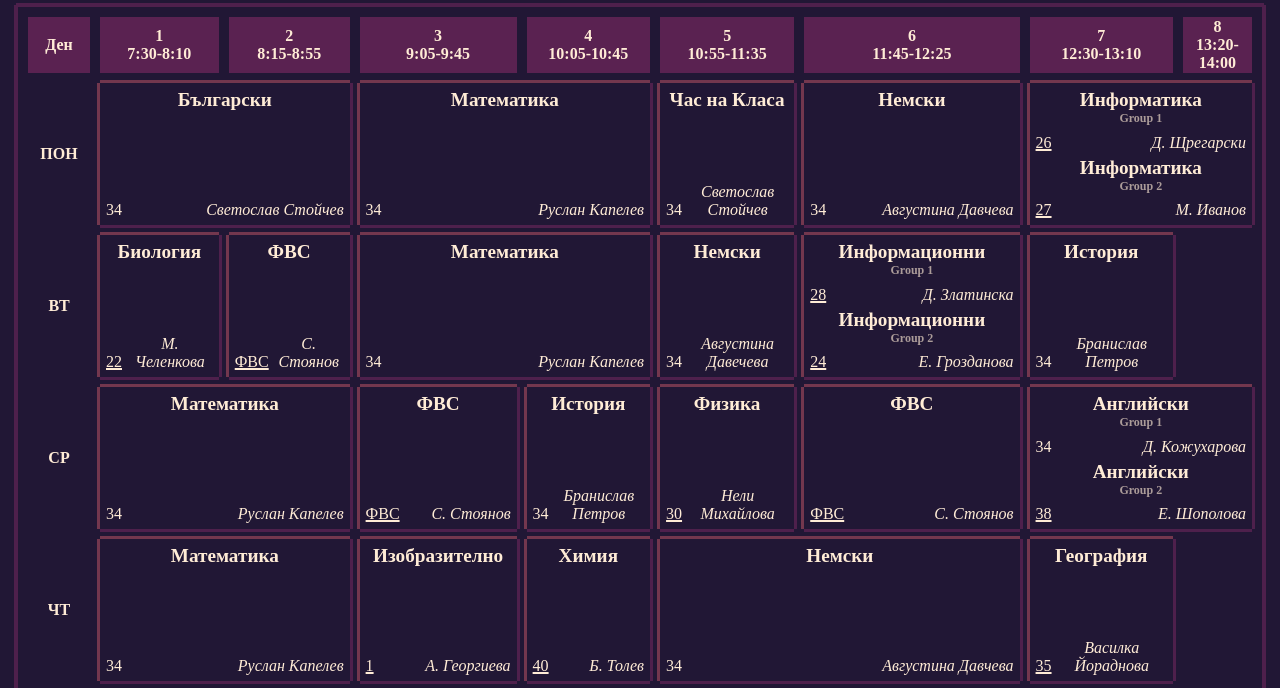
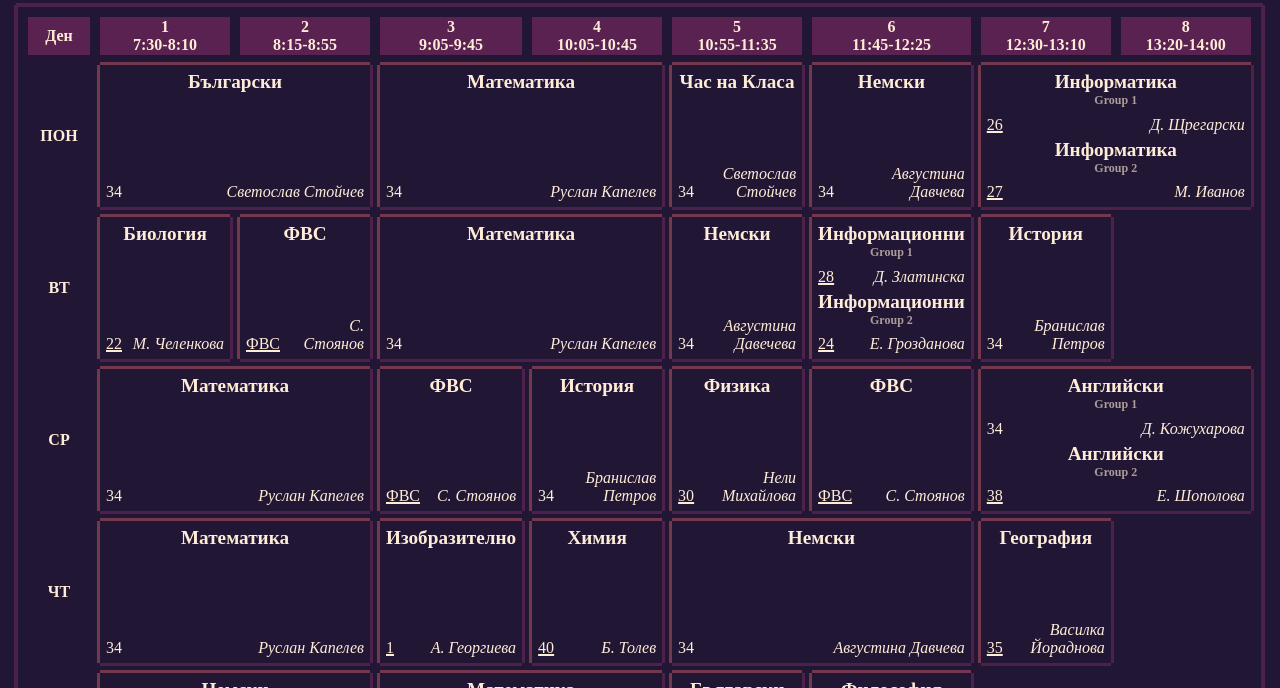
Before and after one commit to kupichka/programa, a plain HTML site: page Time Table.html in a window 1280 px wide. Shown: the part 85-773 px from the top of the page. Drawn offline with Linux system fonts and the light colour scheme.

Commit message:
Styling updates
Sticky header rows now work, the column widths should work better now

```diff
--- a/style.css
+++ b/style.css
@@ -218,3 +218,21 @@ a:visited {
     margin-top: 20px;
     background-color: var(--article-lighter-background-color);
 }
+
+@media (max-width: 768px) {
+  .time-table-container {
+    max-height: 80vh;
+  }
+}
+
+.time-table th:not(:first-of-type),
+.time-table td {
+  width: 10vw;
+  min-width: 8vw;
+  max-width: 16vw;
+  white-space: normal;
+}
+
+.lesson-teacher {
+  text-align: right;
+}
```
